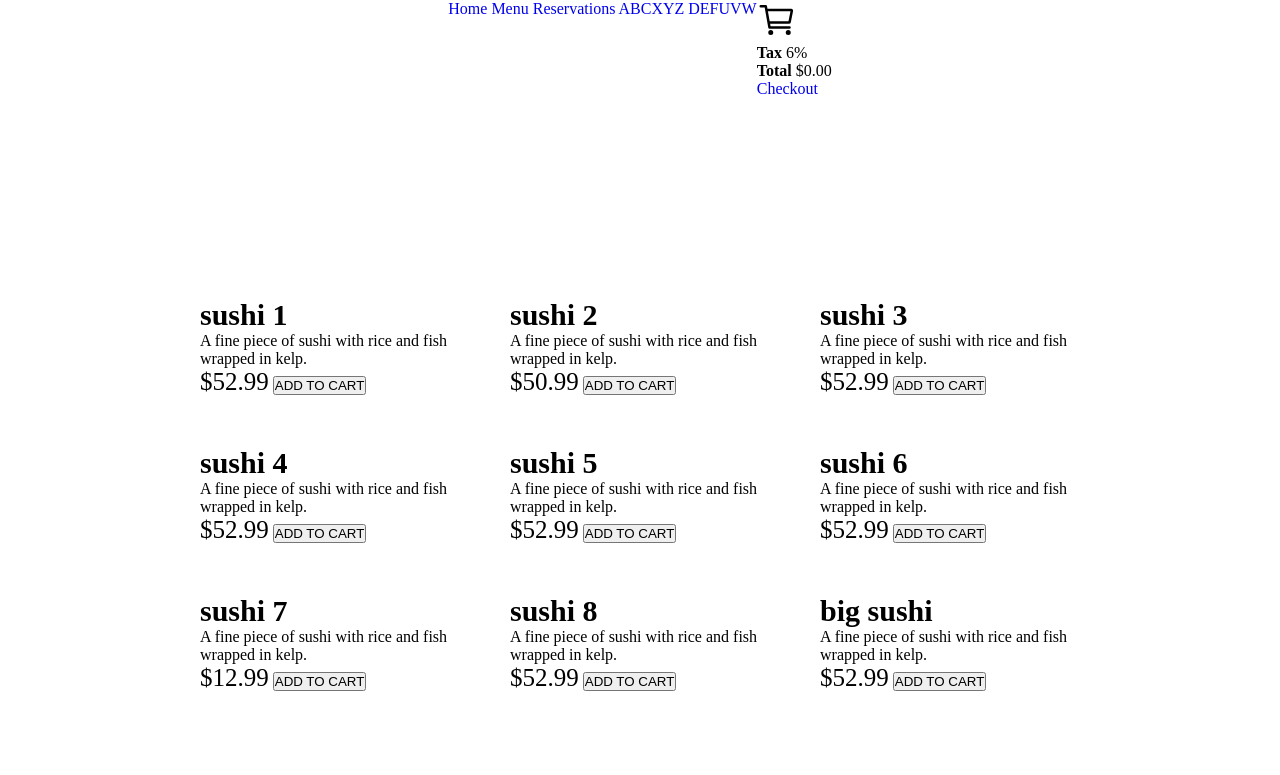
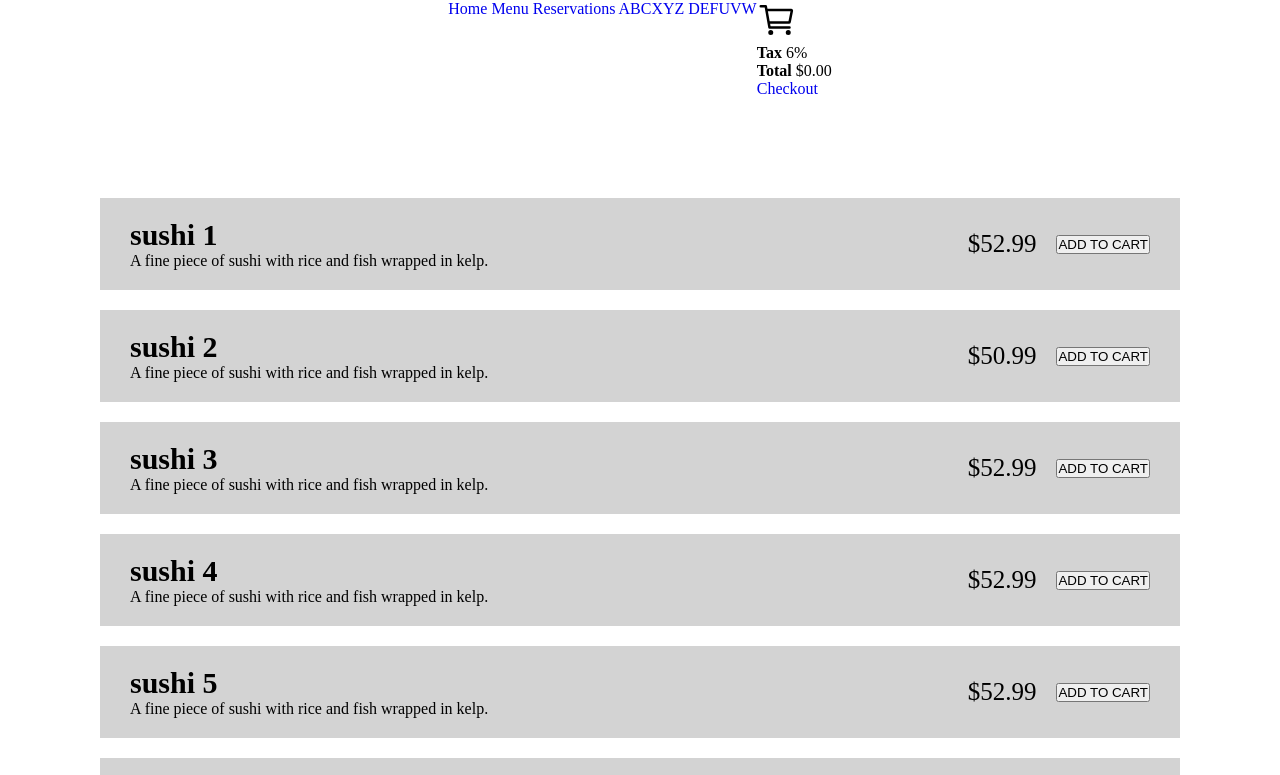
Before and after one commit to athn221/Restaurant-Page, a website: page menu.html in a window 1280 px wide. Shown: the top 775 px of the page. Drawn offline with nearby package versions, Linux system fonts and the light colour scheme.

Commit message:
corrected menu item layout

```diff
--- a/resources/stylesheets/style.css
+++ b/resources/stylesheets/style.css
@@ -76,8 +76,8 @@ nav {
 
 .grid-container {
     display: grid;
-    grid-template-columns: 1fr 1fr 1fr;
-    gap: 50px;
+    grid-template-columns: 1fr;
+    gap: 20px;
 }
 
 
@@ -223,19 +223,25 @@ footer {
 /* ---------- Menu ---------- */
 
 .menu-container {
-    margin: 200px;
+    margin: 100px;
 }
 
 .menu-item {
-
-}
-
-.menu-item > * {
-
+    padding: 20px 30px;
+    background-color: lightgrey;
+    display: flex;
+    justify-content: space-between;
+    align-items: center;
 }
 
 h3 {
     font-size: 30px;
+}
+
+.menu-tag {
+    display: flex;
+    place-items: center;
+    gap: 20px;
 }
 
 .menu-price {
```
